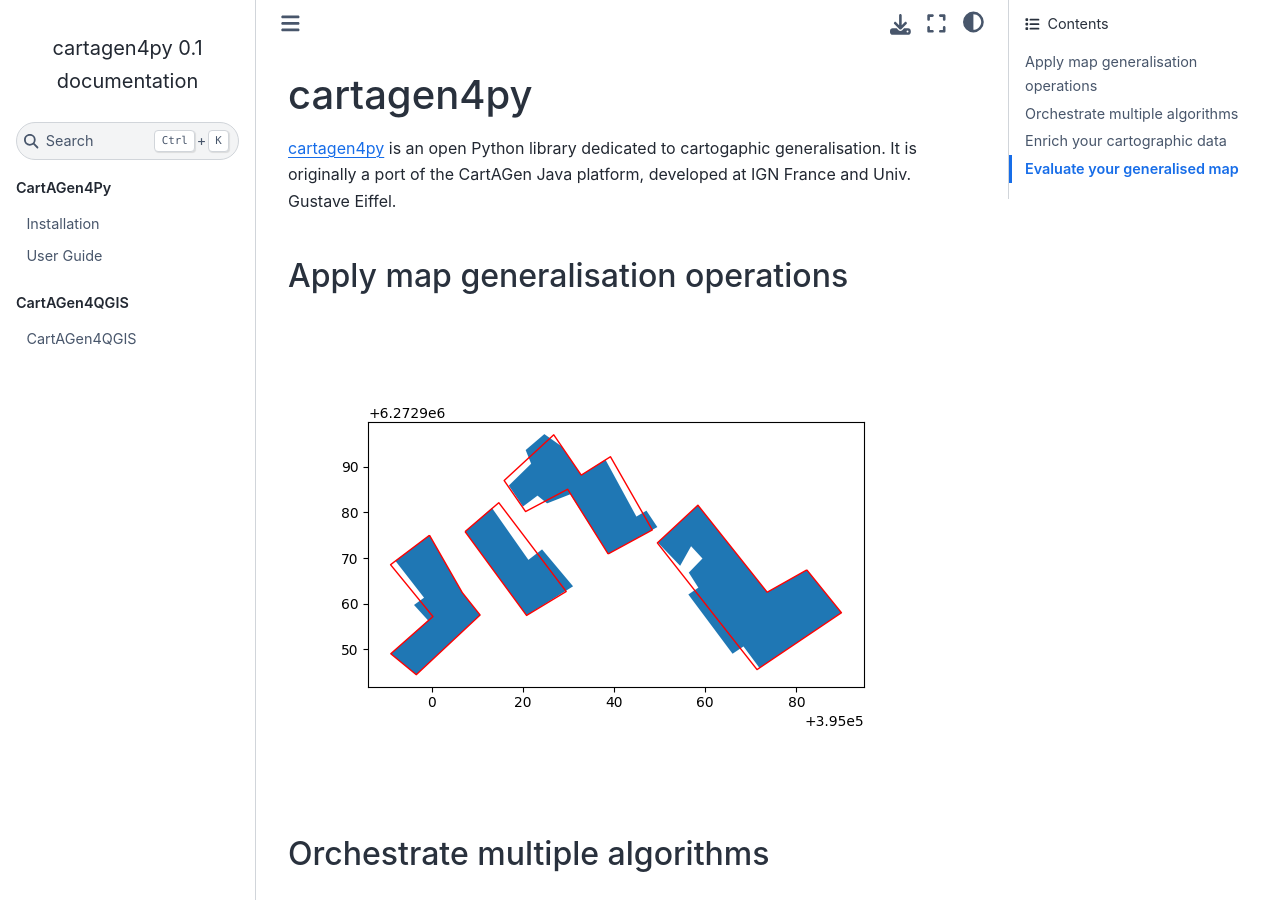
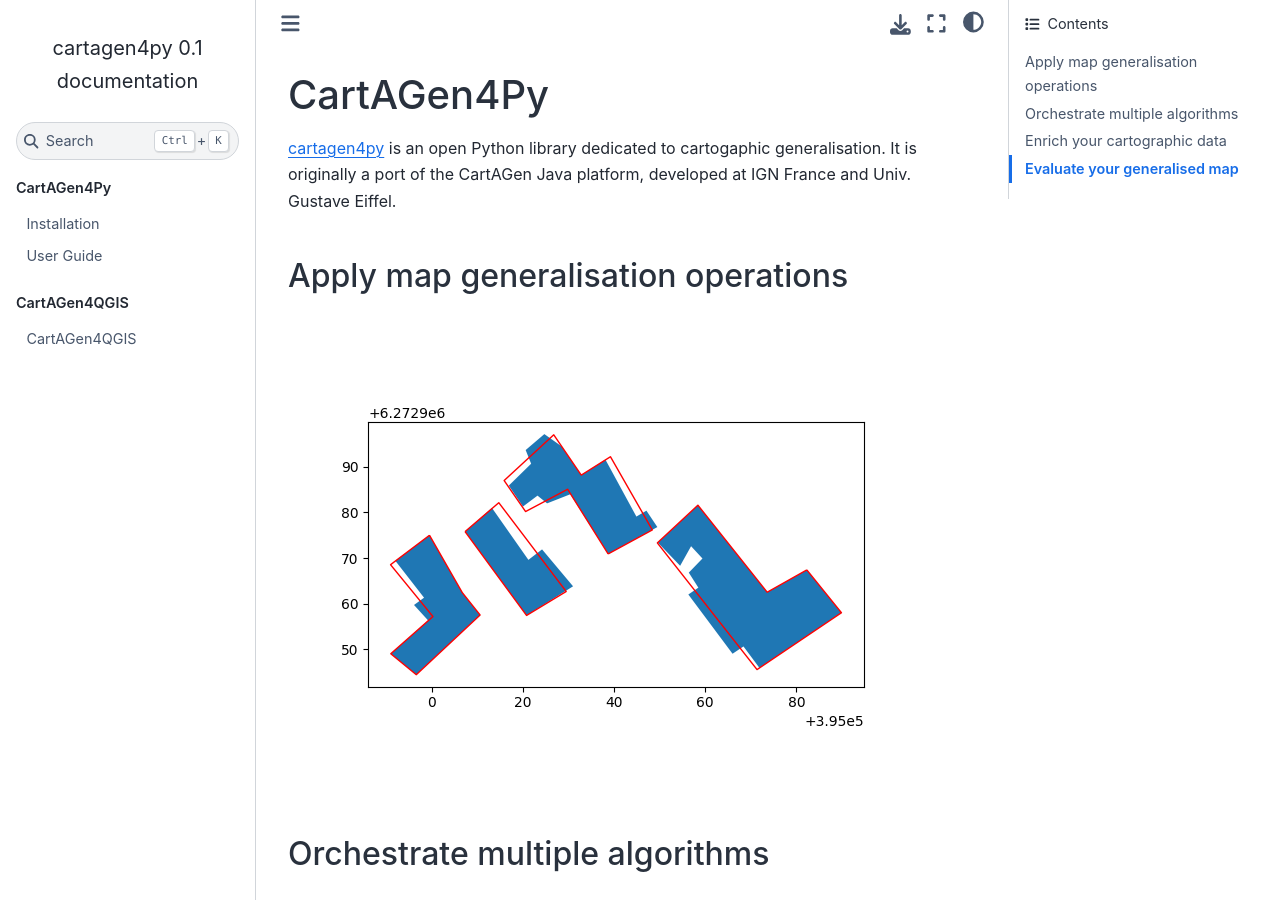
Before and after one commit to LostInZoom/cartagen, a Sphinx documentation site: the page built from docs/index.rst, in a window 1280 px wide and 900 px high. Built offline with Sphinx 7.4.7 and the Sphinx Book theme 1.1.4, drawn with Linux system fonts in a browser that asks for light colours.

Commit message:
upper caps

```diff
--- a/docs/index.rst
+++ b/docs/index.rst
@@ -1,5 +1,5 @@
 ======================
-cartagen4py
+CartAGen4Py
 ======================
 
 `cartagen4py <https://github.com/LostInZoom/cartagen4py>`_ is an open Python library dedicated to cartogaphic generalisation. It is originally a port of the CartAGen Java platform, developed at IGN France and Univ. Gustave Eiffel.
```
